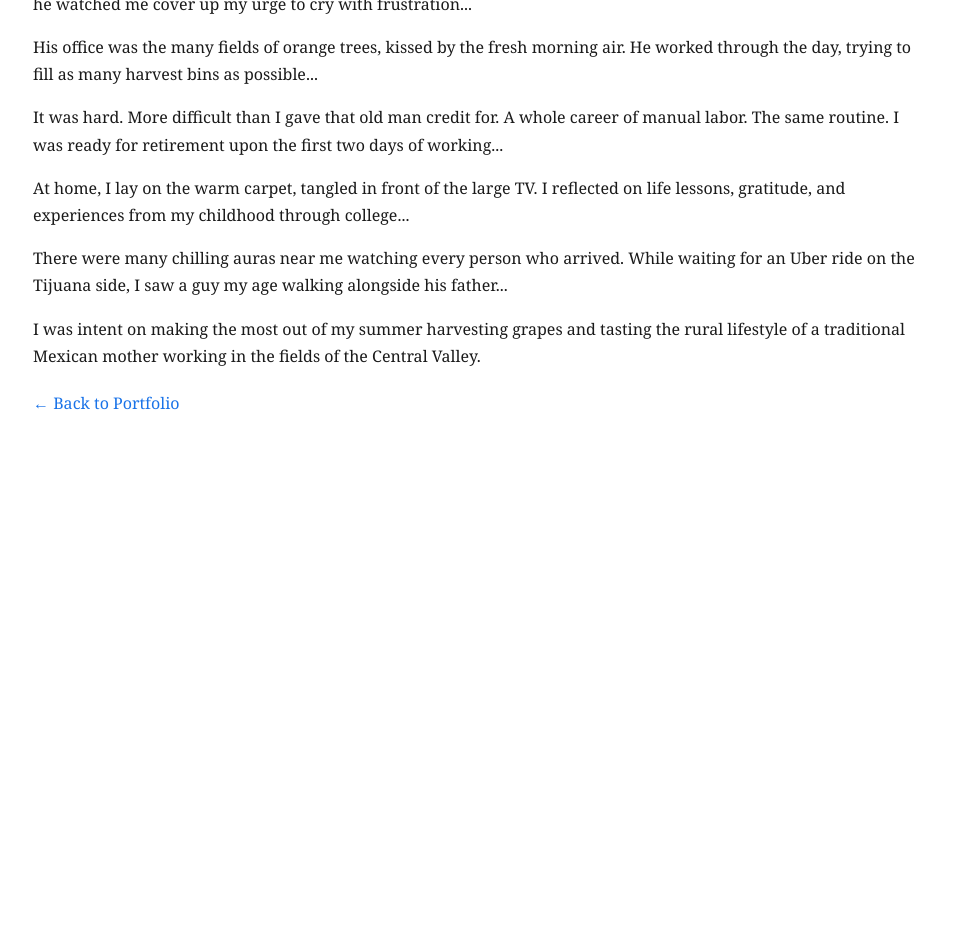
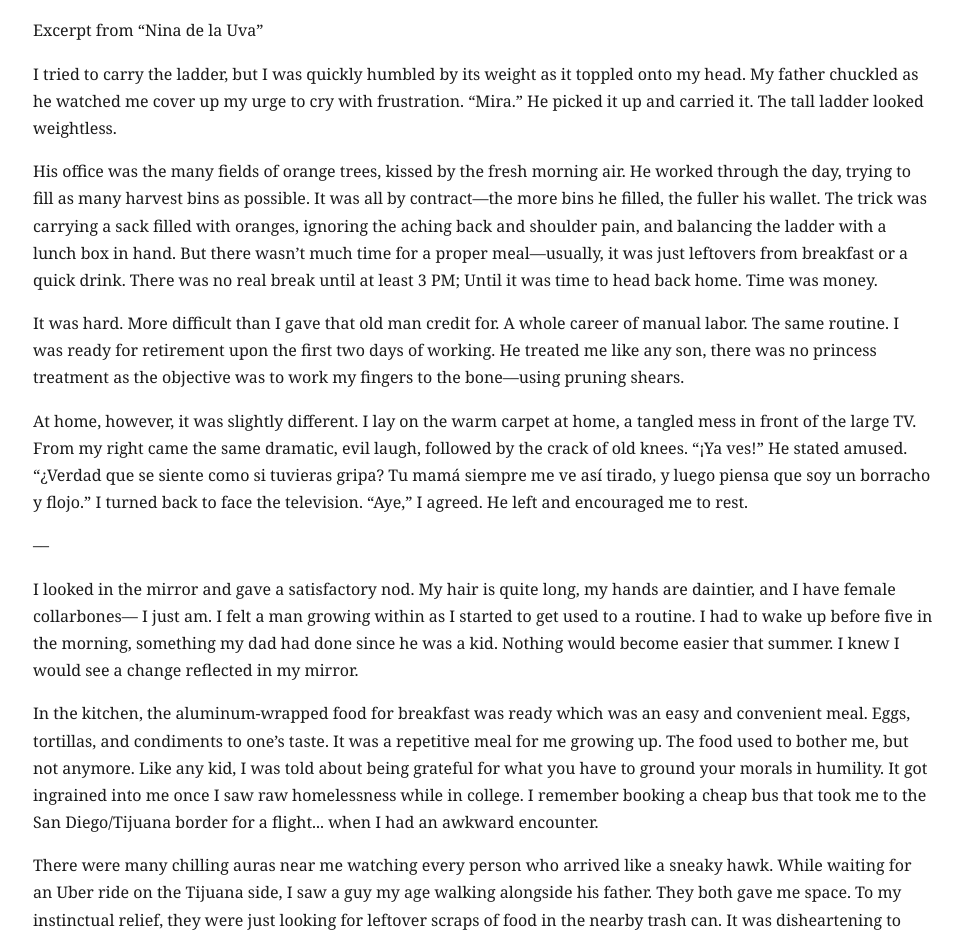
Before and after one commit to mairisceballos28/Amairani-Ceballos-Portfolio, a plain HTML site: page LaNinaDeLaUva.html in a window 1280 px wide. Shown: the part 375-1314 px from the top of the page, without its empty margins (157-1121 px from the left). Before the commit the page ends 832 px from the top, so only its background shows below. Drawn offline with Linux system fonts and the light colour scheme.

Commit message:
Update LaNinaDeLaUva.html

```diff
--- a/LaNinaDeLaUva.html
+++ b/LaNinaDeLaUva.html
@@ -3,7 +3,7 @@
 <head>
 <meta charset="UTF-8">
 <meta name="viewport" content="width=device-width, initial-scale=1.0">
-<title>La Niña de la Uva | Amairani Ceballos</title>
+<title>Nina de la Uva | Amairani Ceballos</title>
 <style>
 body { font-family: Georgia, serif; background-color: #fff; color: #1a1a1a; margin:0; padding:0 20px; line-height:1.7;}
 header {text-align:center; padding:40px 20px 20px 20px;}
@@ -12,30 +12,46 @@ header p {font-size:1.1em; color:#555;}
 section {max-width:900px; margin:40px auto;}
 section h2 {font-size:2em; margin-bottom:20px; border-bottom:2px solid #ddd; padding-bottom:5px;}
 p {margin-bottom:15px;}
-.back {margin-top:20px;}
-.back a {color:#1a73e8; text-decoration:none;}
+.notice {color:#d9534f; font-weight:bold; margin-bottom:20px; text-align:center;}
+.back {margin-top:20px; text-align:center;}
+.back a {color:#1a73e8; text-decoration:none; font-weight:bold;}
 .back a:hover {text-decoration:underline;}
 </style>
 </head>
 <body>
 
 <header>
-<h1>La Niña de la Uva</h1>
+<h1>Nina de la Uva</h1>
 <p>Full Writing Sample by Amairani Ceballos</p>
 </header>
 
 <section>
+<div class="notice">⚠️ This is a work sample and not a published book ⚠️</div>
+
 <h2>Full Sample</h2>
 
-<p>I tried to carry the ladder, but I was quickly humbled by its weight as it toppled onto my head. My father chuckled as he watched me cover up my urge to cry with frustration...</p>
-<p>His office was the many fields of orange trees, kissed by the fresh morning air. He worked through the day, trying to fill as many harvest bins as possible...</p>
-<p>It was hard. More difficult than I gave that old man credit for. A whole career of manual labor. The same routine. I was ready for retirement upon the first two days of working...</p>
-<p>At home, I lay on the warm carpet, tangled in front of the large TV. I reflected on life lessons, gratitude, and experiences from my childhood through college...</p>
-<p>There were many chilling auras near me watching every person who arrived. While waiting for an Uber ride on the Tijuana side, I saw a guy my age walking alongside his father...</p>
-<p>I was intent on making the most out of my summer harvesting grapes and tasting the rural lifestyle of a traditional Mexican mother working in the fields of the Central Valley.</p>
+<p>Excerpt from “Nina de la Uva”</p>
+
+<p>I tried to carry the ladder, but I was quickly humbled by its weight as it toppled onto my head. My father chuckled as he watched me cover up my urge to cry with frustration. “Mira.” He picked it up and carried it. The tall ladder looked weightless.</p>
+
+<p>His office was the many fields of orange trees, kissed by the fresh morning air. He worked through the day, trying to fill as many harvest bins as possible. It was all by contract—the more bins he filled, the fuller his wallet. The trick was carrying a sack filled with oranges, ignoring the aching back and shoulder pain, and balancing the ladder with a lunch box in hand. But there wasn’t much time for a proper meal—usually, it was just leftovers from breakfast or a quick drink. There was no real break until at least 3 PM; Until it was time to head back home. Time was money.</p>
+
+<p>It was hard. More difficult than I gave that old man credit for. A whole career of manual labor. The same routine. I was ready for retirement upon the first two days of working. He treated me like any son, there was no princess treatment as the objective was to work my fingers to the bone––using pruning shears.</p>
+
+<p>At home, however, it was slightly different. I lay on the warm carpet at home, a tangled mess in front of the large TV. From my right came the same dramatic, evil laugh, followed by the crack of old knees. “¡Ya ves!” He stated amused. “¿Verdad que se siente como si tuvieras gripa? Tu mamá siempre me ve así tirado, y luego piensa que soy un borracho y flojo.” I turned back to face the television. “Aye,” I agreed. He left and encouraged me to rest.</p>
+
+<p>––</p>
+
+<p>I looked in the mirror and gave a satisfactory nod. My hair is quite long, my hands are daintier, and I have female collarbones–– I just am. I felt a man growing within as I started to get used to a routine. I had to wake up before five in the morning, something my dad had done since he was a kid. Nothing would become easier that summer. I knew I would see a change reflected in my mirror.</p>
+
+<p>In the kitchen, the aluminum-wrapped food for breakfast was ready which was an easy and convenient meal. Eggs, tortillas, and condiments to one’s taste. It was a repetitive meal for me growing up. The food used to bother me, but not anymore. Like any kid, I was told about being grateful for what you have to ground your morals in humility. It got ingrained into me once I saw raw homelessness while in college. I remember booking a cheap bus that took me to the San Diego/Tijuana border for a flight... when I had an awkward encounter.</p>
+
+<p>There were many chilling auras near me watching every person who arrived like a sneaky hawk. While waiting for an Uber ride on the Tijuana side, I saw a guy my age walking alongside his father. They both gave me space. To my instinctual relief, they were just looking for leftover scraps of food in the nearby trash can. It was disheartening to react that way, overthinking my actions, especially looking at their zombie-like appearance. New––but quickly worn out, like the young man's white shoes and Tommy Hilfiger jacket that kept him warm.</p>
+
+<p>I rather eat those lovely burritos every day than go searching for them in a trash can. A trash can near any kind of transactional brothel–– cheap, expensive, and hopefully not free. It is a second thought behind a girl's ear. Not only being penniless, but penniless in the streets where you may be a commodity. That was my new story regarding gratitude. I was intent on making the most out of my summer harvesting grapes and tasting the rural lifestyle of a traditional Mexican mother working in the fields of the Central Valley.</p>
 
 <div class="back"><a href="index.html">← Back to Portfolio</a></div>
+
 </section>
-
 </body>
 </html>
```
